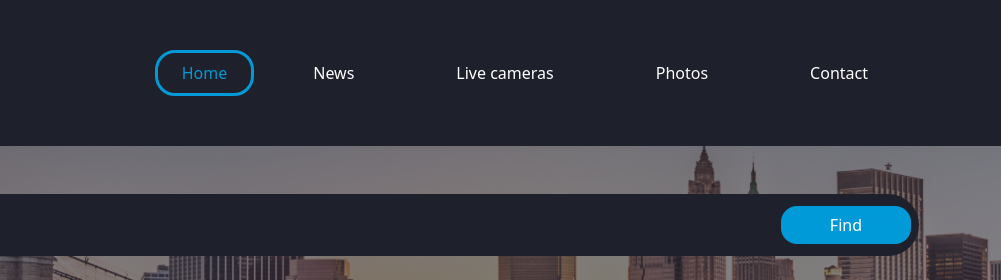
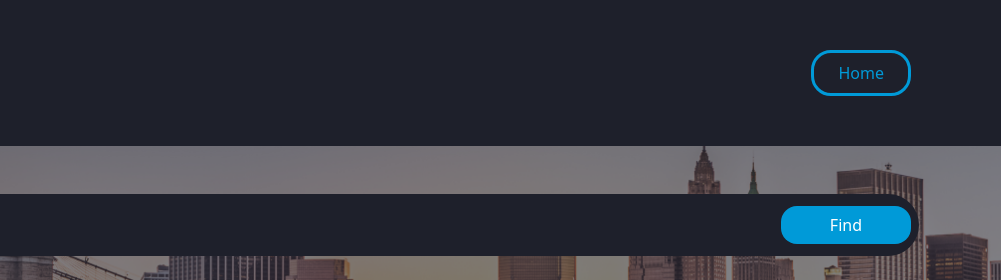
Before and after one commit to Mo7med3li/weather, a plain HTML site: page index.html in a window 1280 px wide. Shown: the top 280 px of the page, 279-1280 px from the left. Drawn offline with Linux system fonts and the light colour scheme; no server answers.

Commit message:
Weather app Edit

```diff
--- a/index.html
+++ b/index.html
@@ -45,18 +45,6 @@
                 >Home</a
               >
             </li>
-            <li class="nav-item px-4">
-              <a class="nav-link text-white px-4" href="#">News</a>
-            </li>
-            <li class="nav-item px-4">
-              <a class="nav-link text-white px-4" href="#">Live cameras</a>
-            </li>
-            <li class="nav-item px-4">
-              <a class="nav-link text-white px-4" href="#">Photos</a>
-            </li>
-            <li class="nav-item px-4">
-              <a class="nav-link text-white px-4" href="#">Contact</a>
-            </li>
           </ul>
         </div>
       </div>
@@ -85,9 +73,7 @@
       </section>
       <section class="w-100">
         <div class="container">
-          <div class="row px-3 weatherContainer">
-
-          </div>
+          <div class="row px-3 weatherContainer"></div>
         </div>
       </section>
     </main>
```
